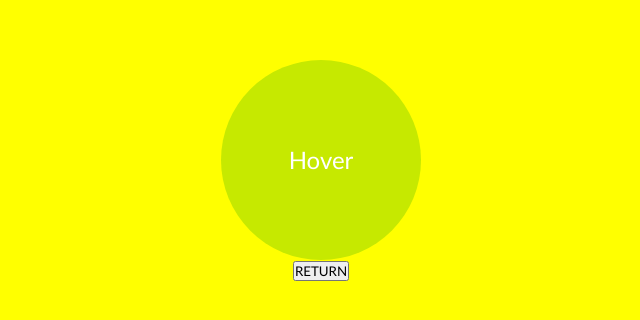
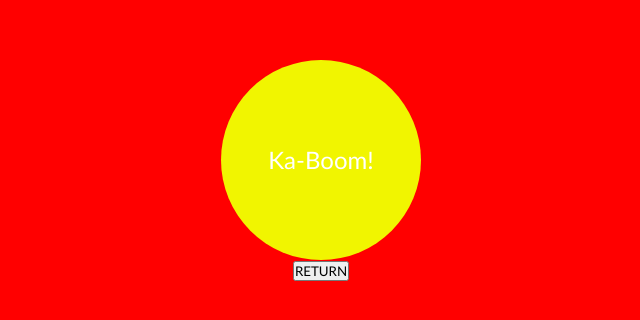
Before and after one commit to DaveLopez20/Module8Programming, a plain HTML site: page Hover Project/hover.html in a window 1280 px wide. Shown: the part 230-550 px from the top of the page, without its empty margins (319-959 px from the left). Drawn offline with Linux system fonts and the light colour scheme.

Commit message:
updated styles

```diff
--- a/Hover Project/hover.html
+++ b/Hover Project/hover.html
@@ -6,11 +6,11 @@
     <title>Document</title>
     <link rel="stylesheet" href="styles.css" />
 </head>
-<body bgcolor="yellow">
-    <div id="circle">Hover</div>
+<body bgcolor="red">
+    <div id="circle">Ka-Boom!</div>
     <script src="app.js"></script>
 
 
-    <a href="https://davelopez20.github.io/Module8Programming/"><button><center>RETURN</center></button></a>
+    <a href="https://davelopez20.github.io/Module8Programming/"><button>RETURN</button></a>
 </body>
 </html>
--- a/Hover Project/styles.css
+++ b/Hover Project/styles.css
@@ -19,7 +19,7 @@ body{
     align-items: center;
     height: 200px;
     width: 200px;
-    background: rgb(198, 233, 0);
+    background: rgb(241, 245, 0);
     border-radius: 100px;
     font-size: 1.5rem;
     color: #fff;
```
